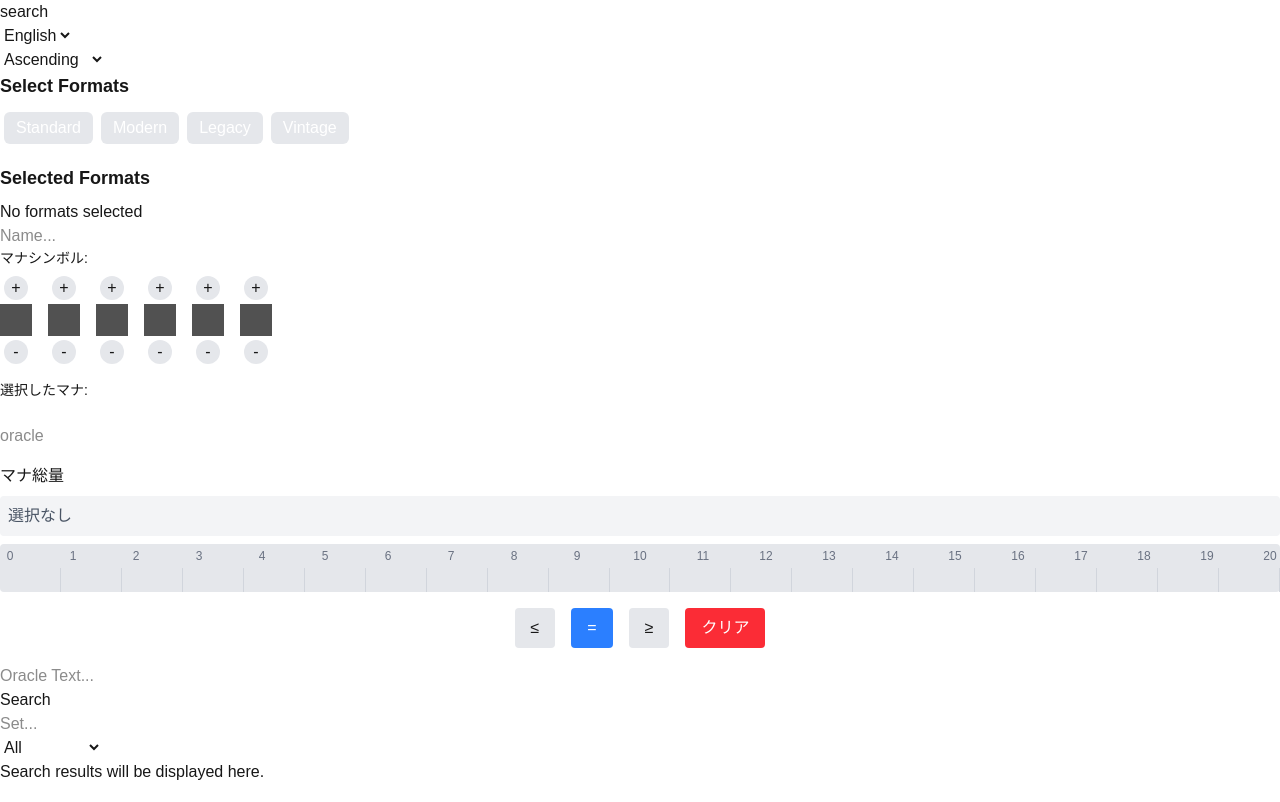
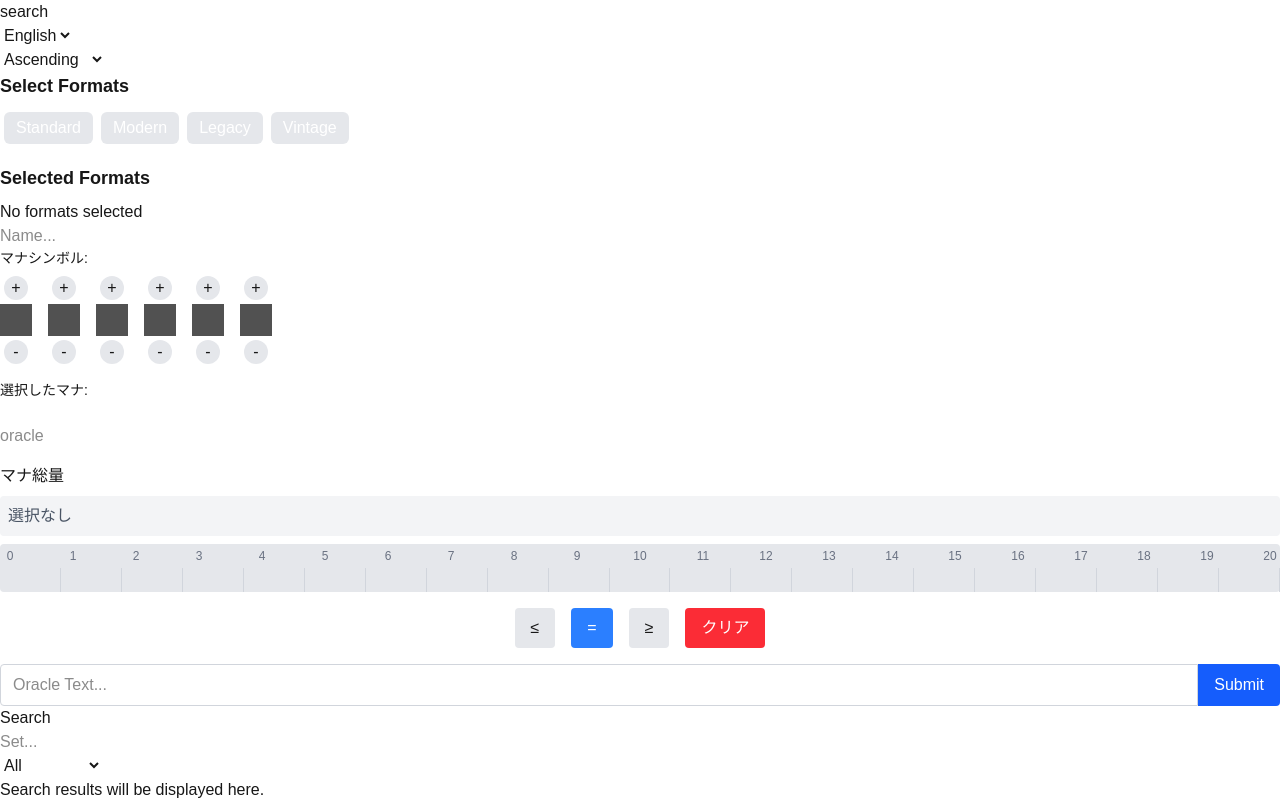
Before and after one commit to aliceferlan/mulliganChecker, a Next.js app in the folder mulligun_checker/: page /search in a window 1280 px wide. Built offline with nearby package versions, Linux system fonts and the light colour scheme; grey boxes are pictures that could not be loaded.

Commit message:
Add OracleSelector component and integrate it into SearchConsole; remove unused TypeSelector

```diff
--- a/mulligun_checker/app/components/searchConsole/index.tsx
+++ b/mulligun_checker/app/components/searchConsole/index.tsx
@@ -7,6 +7,8 @@ import CMCSelector from "./cmcSelector";
 import FormatSelector from "./formatSelector";
 import TextSelector from "./textSelector";
 import ManaSelector from "./manaSelector";
+import OracleSelector from "./oracleSelector";
+import TypeSelector from "./typeSelector";
 
 function seach() {
 	// 検索用処理をここに書く
@@ -55,12 +57,10 @@ export default function SearchConsole() {
 				</div>
 
 				{/* タイプセレクタ */}
-				<div></div>
+				{/* <TypeSelector /> */}
 
 				{/* オラクルテキストセレクタ */}
-				<div>
-					<input type="text" placeholder="Oracle Text..." />
-				</div>
+				<OracleSelector />
 
 				{/* レイアウトセレクタ */}
 				<div className="search-console__button">
--- /dev/null
+++ b/mulligun_checker/app/components/searchConsole/oracleSelector.tsx
@@ -0,0 +1,131 @@
+import { useState, FormEvent, useRef } from "react";
+
+// テキストデータの型定義
+type OracleText = {
+	text: string;
+	exclude: boolean;
+};
+
+// オラクル検索の状態を表す型
+type OracleState = {
+	texts: OracleText[];
+	operator: "and" | "or";
+};
+
+export default function OracleSelector() {
+	// 状態管理
+	const [state, setState] = useState<OracleState>({
+		texts: [],
+		operator: "and",
+	});
+	const [inputValue, setInputValue] = useState("");
+	const inputRef = useRef<HTMLInputElement>(null);
+
+	// フォーム送信時の処理
+	const handleSubmit = (e: FormEvent) => {
+		e.preventDefault();
+		if (inputValue.trim()) {
+			setState((prev) => ({
+				...prev,
+				texts: [
+					...prev.texts,
+					{ text: inputValue.trim(), exclude: false },
+				],
+			}));
+			setInputValue("");
+			// フォーカスを入力フィールドに戻す
+			setTimeout(() => inputRef.current?.focus(), 0);
+		}
+	};
+
+	// テキストの除外状態を切り替える
+	const toggleExclude = (index: number) => {
+		setState((prev) => {
+			const newTexts = [...prev.texts];
+			newTexts[index] = {
+				...newTexts[index],
+				exclude: !newTexts[index].exclude,
+			};
+			return { ...prev, texts: newTexts };
+		});
+	};
+
+	// オペレータ（AND/OR）を切り替える
+	const toggleOperator = () => {
+		setState((prev) => ({
+			...prev,
+			operator: prev.operator === "and" ? "or" : "and",
+		}));
+	};
+
+	// テキストを削除する
+	const removeText = (index: number) => {
+		setState((prev) => ({
+			...prev,
+			texts: prev.texts.filter((_, i) => i !== index),
+		}));
+	};
+
+	return (
+		<div className="w-full">
+			{/* 選択されたテキストの表示エリア */}
+			{state.texts.length > 0 && (
+				<div className="flex flex-wrap gap-2 mb-3 p-2 border border-gray-300 rounded bg-gray-50 dark:bg-gray-800 dark:border-gray-700">
+					{state.texts.map((item, index) => (
+						<div key={index} className="flex items-center">
+							{index > 0 && (
+								<span
+									className="mx-1 px-2 py-1 text-xs font-medium rounded bg-blue-100 text-blue-800 cursor-pointer hover:bg-blue-200 dark:bg-blue-900 dark:text-blue-300 dark:hover:bg-blue-800"
+									onClick={toggleOperator}
+								>
+									{state.operator.toUpperCase()}
+								</span>
+							)}
+							<div className="flex items-center bg-white dark:bg-gray-700 border border-gray-300 dark:border-gray-600 rounded px-2 py-1">
+								<span
+									className={`cursor-pointer ${
+										item.exclude
+											? "line-through text-red-600 dark:text-red-400"
+											: "text-gray-800 dark:text-gray-200"
+									}`}
+									onClick={() => toggleExclude(index)}
+								>
+									{item.exclude
+										? `NOT ${item.text}`
+										: item.text}
+								</span>
+								<button
+									className="ml-2 text-gray-500 hover:text-red-600 dark:text-gray-400 dark:hover:text-red-400"
+									onClick={() => removeText(index)}
+									aria-label="Remove"
+								>
+									×
+								</button>
+							</div>
+						</div>
+					))}
+				</div>
+			)}
+
+			{/* テキスト入力フォーム */}
+			<form onSubmit={handleSubmit} className="w-full">
+				<div className="flex">
+					<input
+						type="text"
+						placeholder="Oracle Text..."
+						value={inputValue}
+						onChange={(e) => setInputValue(e.target.value)}
+						ref={inputRef}
+						className="flex-grow px-3 py-2 border border-gray-300 rounded-l focus:outline-none focus:ring-2 focus:ring-blue-500 dark:bg-gray-800 dark:border-gray-700 dark:text-white"
+					/>
+					<button
+						type="submit"
+						className="px-4 py-2 bg-blue-600 text-white rounded-r hover:bg-blue-700 focus:outline-none focus:ring-2 focus:ring-blue-500 dark:bg-blue-700 dark:hover:bg-blue-600"
+					>
+						Submit
+					</button>
+				</div>
+			</form>
+		</div>
+	);
+}
```
Also changed, not shown: mulligun_checker/app/components/searchConsole/layoutSelector.tsx (added).
